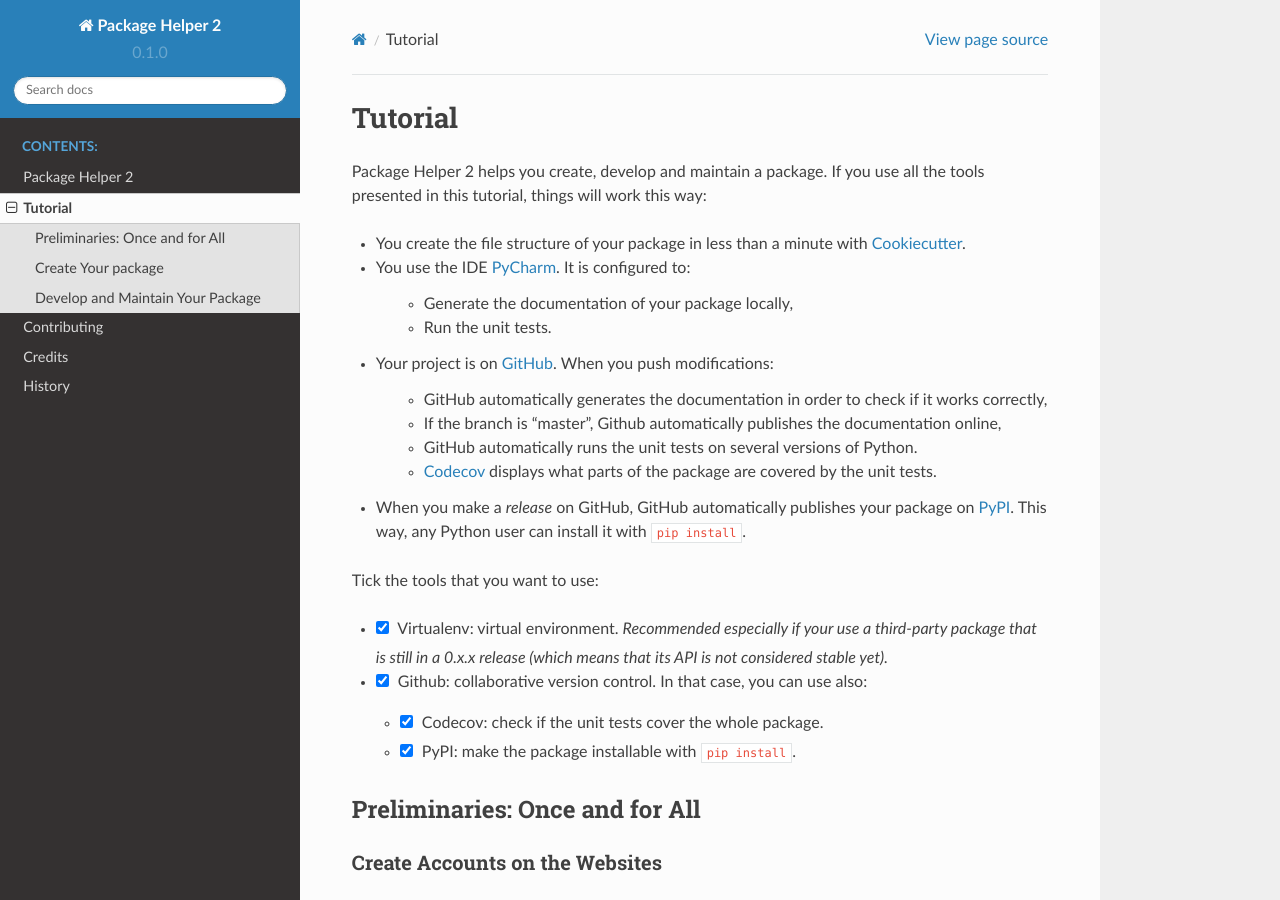
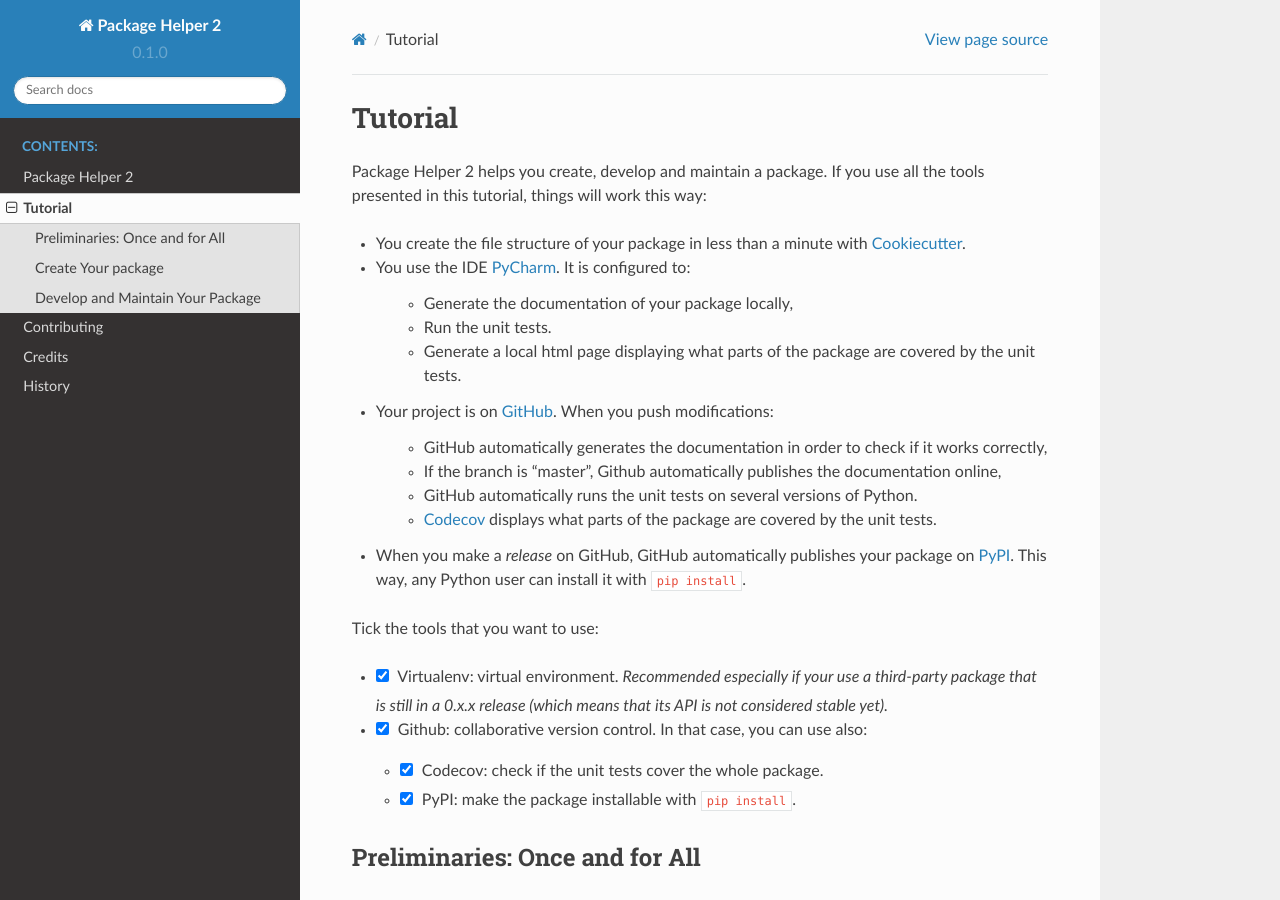
Before and after one commit to francois-durand/package_helper_2, a Sphinx documentation site: the page built from docs/tutorial.rst, in a window 1280 px wide and 900 px high. Built offline with Sphinx 7.4.7 and the Read the Docs theme 2.0.0, drawn with Linux system fonts in a browser that asks for light colours.

Commit message:
Update doc

```diff
--- a/README.rst
+++ b/README.rst
@@ -30,6 +30,7 @@
 
 * Use a GitHub action (instead of Travis CI) to perform unit tests.
 * Use a GitHub action (instead of Travis CI) to deploy the package on PyPI.
+* Generate a local html page displaying the test coverage.
 * Use Codecov.
 * Minor tweaks in ``setup.py``.
 * Remove version numbers from ``requirements_dev.txt``.
--- a/docs/tutorial.rst
+++ b/docs/tutorial.rst
@@ -11,6 +11,7 @@
 
     * Generate the documentation of your package locally,
     * Run the unit tests.
+    * Generate a local html page displaying what parts of the package are covered by the unit tests.
 
 * Your project is on GitHub_. When you push modifications:
 
```
